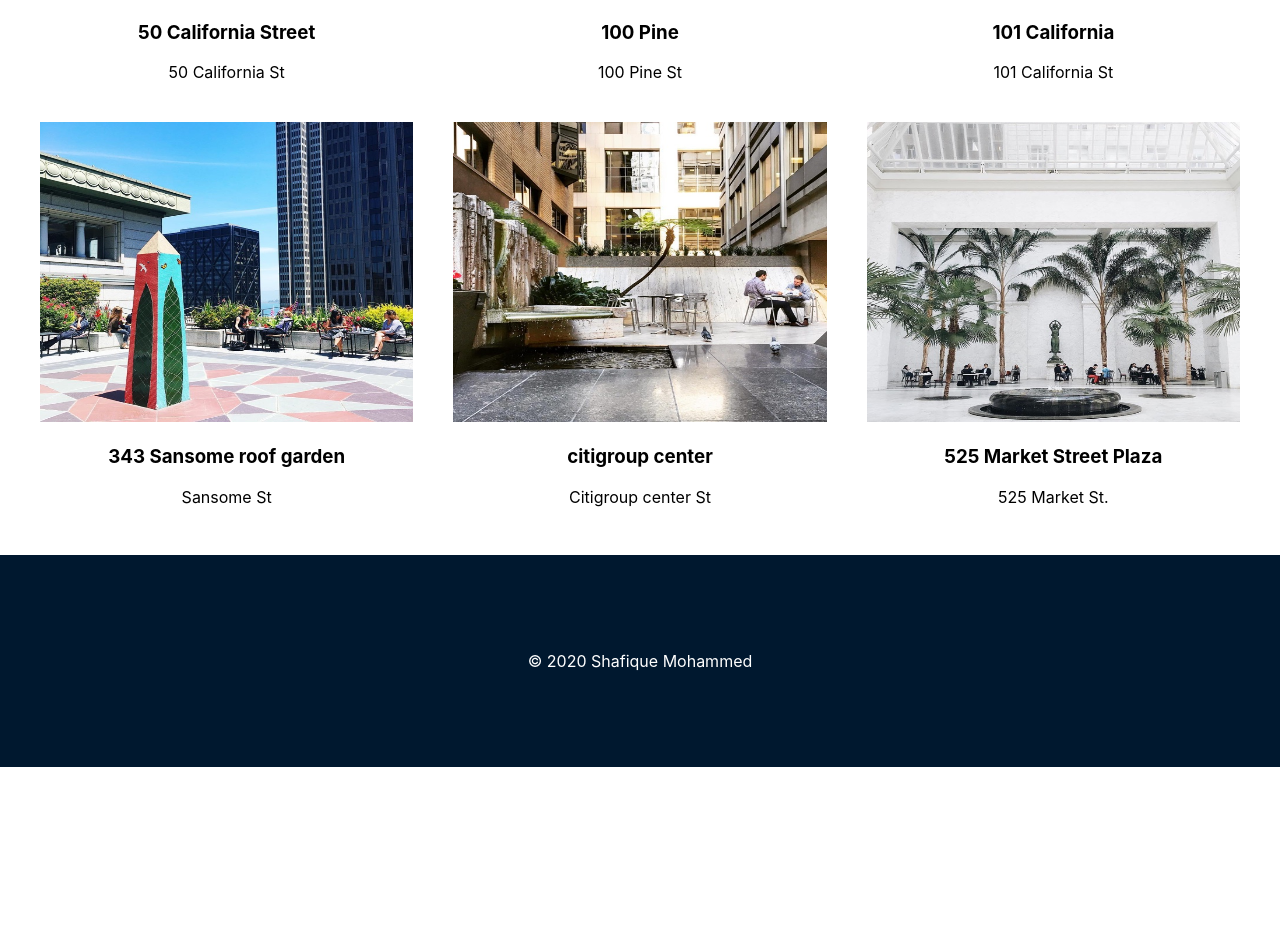
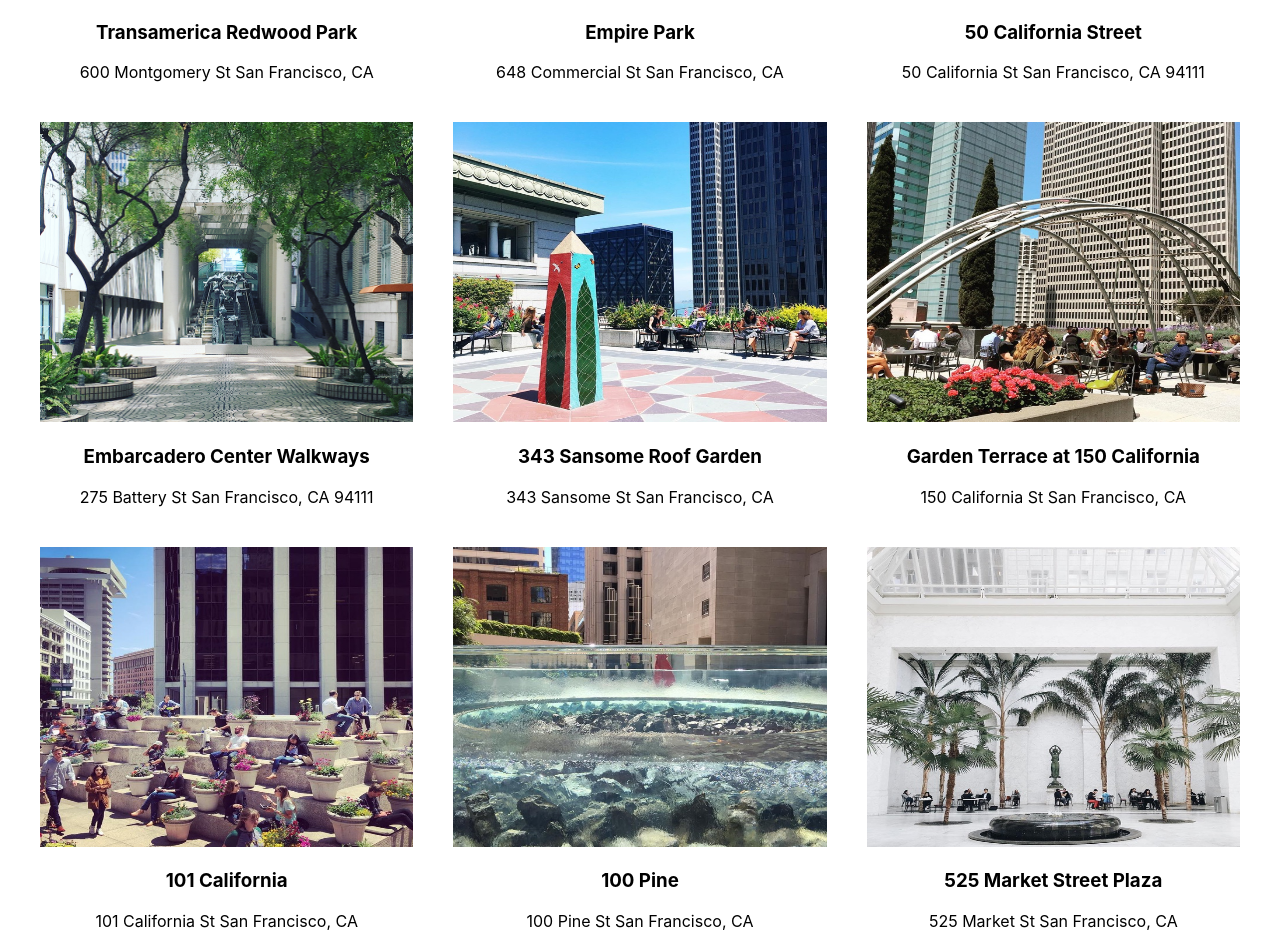
Before and after one commit to shafali03/lpopos, a React (Create React App) app: page / in a window 1280 px wide. Shown: the part 497-1432 px from the top of the page. Before the commit the page ends 1264 px from the top, so only its background shows below. Built offline with nearby package versions, Linux system fonts and the light colour scheme.

Commit message:
refactor: Displaying data from Json file,  data is not hard coded

```diff
--- a/src/Components/PoposList/PoposList.js
+++ b/src/Components/PoposList/PoposList.js
@@ -1,44 +1,25 @@
 import React from 'react'
 import PoposSpace from '../PoposSpace/PoposSpace'
 import './PoposList.css'
+import data from '../../sfpopos-data.json'
+
+
 
 function PoposList() {
+
+  const spaces = data.map((obj) => {
+    return (
+      <PoposSpace
+        name={obj.title}
+        address={obj.address}
+        image={obj.images[0]}
+      />
+    )
+  })
+
   return (
-    <div className="PoposList" data-test='component-PoposList'>
-      <PoposSpace
-        name="50 California Street"
-        address="50 California St"
-        image="50-california-st.jpg"
-      />
-
-      <PoposSpace
-        name="100 Pine"
-        address="100 Pine St"
-        image="100-pine.jpg"
-
-      />
-      <PoposSpace
-        name="101 California"
-        address="101 California St"
-        image="101-california.jpg"
-      />
-
-      <PoposSpace
-        name="343 Sansome roof garden"
-        address="Sansome St"
-        image="343-sansome-roof-garden.jpg"
-      />
-
-      <PoposSpace
-        name="citigroup center"
-        address="Citigroup center St"
-        image="citigroup-center.jpg"
-      />
-      <PoposSpace
-        name="525 Market Street Plaza"
-        address="525 Market St."
-        image="525-market-street-plaza.jpg"
-      />
+    <div data-test='component-PoposList' className="PoposList">
+      {spaces}
     </div>
   )
 }
--- /dev/null
+++ b/src/sfpopos-data.json
@@ -0,0 +1,195 @@
+[
+   {
+      "title": "Transamerica Redwood Park",
+      "desc": "Located in the shadow of the Transamerica Pyramid, Redwood Park is one of the Financial District's greenest and most serene spots. Here, towering redwoods surround a half acre of statues and a large central water feature. Plus, the park is often empty, which means there's almost always a bench available for the hogging. Potential visitors take note: The park is closed every evening",
+      "address": "600 Montgomery St San Francisco, CA",
+      "hours": "Mon - Fri 7am - 5:30pm",
+      "geo": {
+         "lat": 37.7952005,
+         "lon": -122.4027927
+      },
+      "images": [
+         "transamerica-redwood-park.jpg"
+      ],
+      "website": "https://pyramidcenter.com/point-of-interest/redwood-park/",
+      "features": [
+         "outdoors",
+         "coffee"
+      ]
+   },
+   {
+      "title": "Empire Park",
+      "desc": "Empire Park is a charming little oasis tucked away on Commercial Street, where Chinatown meets the Financial District. This space was once an alleyway, and now features plenty of seating, a fountain, and ample amounts of greenery. The park is a must-visit for anyone needing respite from the busy streets of downtown. Be sure to check out the charming water feature by Pepo Pichler in the courtyard.",
+      "address": "648 Commercial St San Francisco, CA",
+      "hours": "Mon - Fri 7am - 5:30pm",
+      "geo": {
+         "lat": 37.7942109,
+         "lon": -122.4037971
+      },
+      "images": [
+         "empire-park.jpg"
+      ],
+      "website": "https://www.artandarchitecture-sf.com/empire-park.html",
+      "features": [
+         "outdoors",
+         "art"
+      ]
+   },
+   {
+      "title": "50 California Street",
+      "desc": "Right across the street from 101 California's giant POPOS is the plaza at 50 California Street. This green space comes complete with a Starbucks and lots of areas to sit and watch the cable cars clang down California.",
+      "address": "50 California St San Francisco, CA 94111",
+      "hours": "Mon - Fri 7am - 5:30pm",
+      "geo": {
+         "lat": 37.79408,
+         "lon": -122.3973817
+      },
+      "images": [
+         "50-california-st.jpg"
+      ],
+      "features": [
+         "outdoors",
+         "toilet"
+      ]
+   },
+   {
+      "title": "Embarcadero Center Walkways",
+      "desc": "Right across the street from 101 California's giant POPOS is the plaza at 50 California Street. This green space comes complete with a Starbucks and lots of areas to sit and watch the cable cars clang down California.",
+      "address": "275 Battery St San Francisco, CA 94111",
+      "hours": "",
+      "geo": {
+         "lat": 37.7939413,
+         "lon": -122.4002143
+      },
+      "images": [
+         "embarcadero-center.jpg"
+      ],
+      "features": [
+         "outdoors",
+         "toilet",
+         "coffee"
+      ]
+   },
+   {
+      "title": "343 Sansome Roof Garden",
+      "desc": "The terrace at 343 Sansome Street is one of the FiDi's best-kept secrets, and it's also been called downtown's best outdoor lunch spot. It features tables, benches, planters filled with seasonal flowers, and views of a portion of the bay. Plenty of the space's Yelp reviews mention that it's never crowded. The space is open from 10 a.m. to 5 p.m. Monday through Friday.",
+      "address": "343 Sansome St San Francisco, CA",
+      "hours": "Mon - Fri 10am - 5pm",
+      "geo": {
+         "lat": 37.7936454,
+         "lon": -122.4014547
+      },
+      "images": [
+         "343-sansome-roof-garden.jpg"
+      ],
+      "opens": "10am",
+      "closes": "5pm",
+      "features": [
+         "outdoors"
+      ]
+   },
+   {
+      "title": "Garden Terrace at 150 California",
+      "desc": "The Garden Terrace at 150 California has great views of the FiDi's gleaming office towers, and plenty of space to sit and take in some fresh air. A huge metal art installation adds some pizzazz to the terrace, and it's rarely ever crowded.",
+      "address": "150 California St San Francisco, CA",
+      "hours": "Mon - Fri 9am - 6pm",
+      "geo": {
+         "lat": 37.7936648,
+         "lon": -122.3964805
+      },
+      "images": [
+         "garden-terrace-at-150-california.jpg"
+      ],
+      "features": [
+         "outdoors",
+         "art",
+         "coffee"
+      ]
+   },
+   {
+      "title": "101 California",
+      "desc": "101 California has the most expansive public plaza on California Street. The space features orderly rows of planters placed on terraced podiums, as well as a central fountain and seating.",
+      "address": "101 California St San Francisco, CA",
+      "hours": "Open at all times.",
+      "geo": {
+         "lat": 37.7930342,
+         "lon": -122.398342
+      },
+      "images": [
+         "101-california.jpg"
+      ],
+      "features": [
+         "outdoors",
+         "art",
+         "coffee"
+      ]
+   },
+   {
+      "title": "100 Pine",
+      "desc": "Tucked away amid a stand of soaring buildings, the urban garden at 100 Pine is accessible via the building lobby or through a not-so-obvious passageway on Front Street. It doesn’t get much in the way of sun, but last we checked in, there’s a cafe open till 3 p.m. as well as seating and planters.",
+      "address": "100 Pine St San Francisco, CA",
+      "hours": "10am - 6pm",
+      "geo": {
+         "lat": 37.79247,
+         "lon": -122.398758
+      },
+      "images": [
+         "100-pine.jpg"
+      ],
+      "features": [
+         "outdoors"
+      ]
+   },
+   {
+      "title": "525 Market Street Plaza",
+      "desc": "The plaza at 525 Market is one of the most pleasant plazas in the Financial District, thanks in part to the new fountain near the sidewalk: a two-tiered circular water element made of clear acrylic. The plaza, which gets a lot of sunlight during the daytime, is surrounded by eateries, which makes it one of the most popular lunch spots in the FiDi.",
+      "address": "525 Market St San Francisco, CA",
+      "hours": "",
+      "geo": {
+         "lat": 37.7905074,
+         "lon": -122.3991585
+      },
+      "images": [
+         "525-market-street-plaza.jpg"
+      ],
+      "features": [
+         "outdoors",
+         "coffee"
+      ]
+   },
+   {
+      "title": "Citigroup Center",
+      "desc": "The former Paris-London Bank building was built in 1912, and hollowed out to make way for public space at the base of the Citigroup Center. The elegant enclosed atrium features Moolicious (a crepe stand), a fountain, seating, and more than a dozen queen palms. It’s also smack dab in front of Bird’s new headquarters.",
+      "address": "1 Sansome St San Francisco, CA",
+      "hours": "Open during business hours.",
+      "geo": {
+         "lat": 37.7904996,
+         "lon": -122.4007974
+      },
+      "images": [
+         "citigroup-center.jpg"
+      ],
+      "features": [
+         "outdoors",
+         "power",
+         "toilet",
+         "coffee"
+      ]
+   },
+   {
+      "title": "555 California",
+      "desc": "The former Paris-London Bank building was built in 1912, and hollowed out to make way for public space at the base of the Citigroup Center. The elegant enclosed atrium features Moolicious (a crepe stand), a fountain, seating, and more than a dozen queen palms. It’s also smack dab in front of Bird’s new headquarters.",
+      "address": "555 California St.",
+      "hours": "Open at all times.",
+      "geo": {
+         "lat": 37.792250,
+         "lon": -122.403790
+      },
+      "images": [
+         "555-california.jpg"
+      ],
+      "features": [
+         "outdoors"
+      ]
+   }
+]
```
